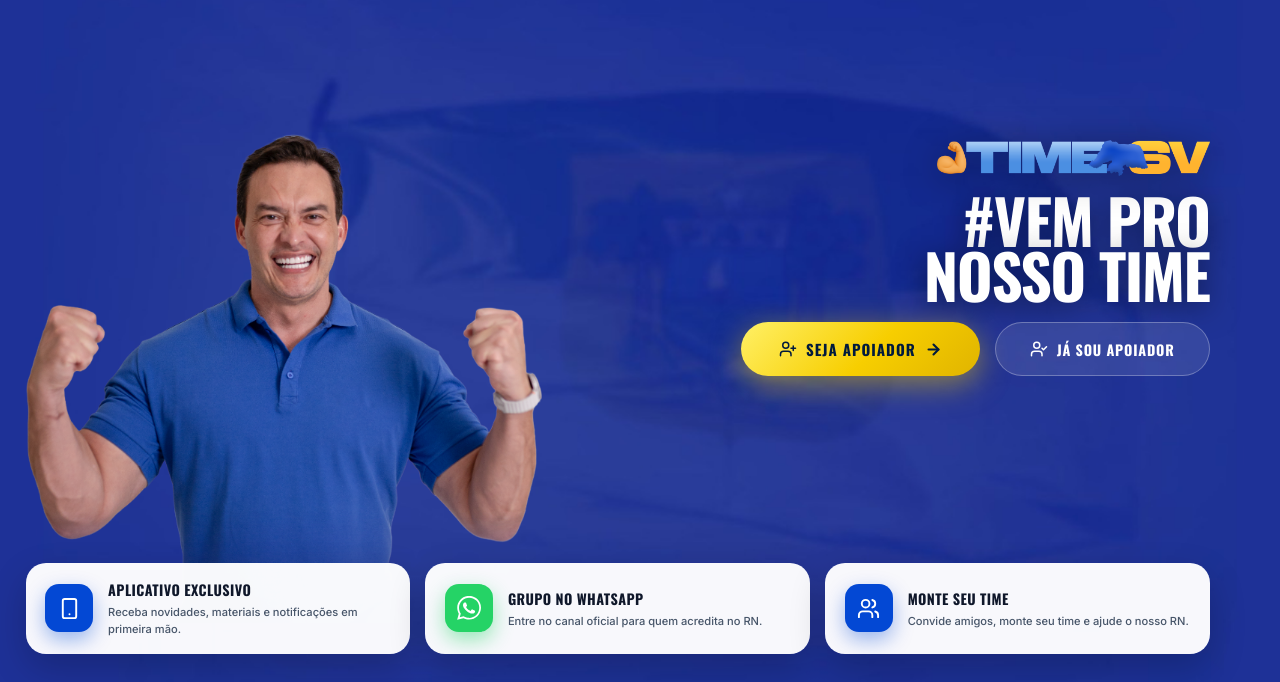
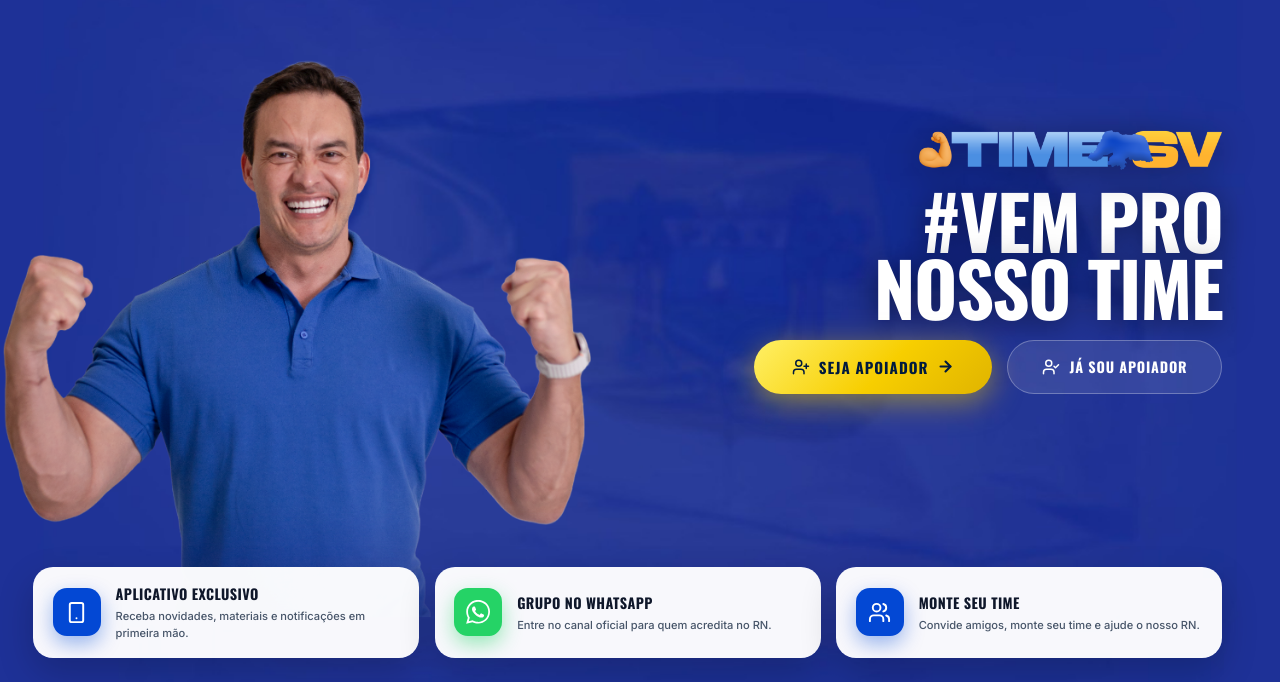
Before and after one commit to ReneBM/Apoiadores, a React (Vite) app in the folder frontend/: page /lp in a window 1280 px wide. Shown: the part 118-800 px from the top of the page. Built offline with nearby package versions, Linux system fonts and the light colour scheme; no server answers; a web font is replaced by a local one.

Commit message:
style: LP - escala e proporcao exatas baseadas na captura do Vercel (foto 86vh, headline 5.8vw, grid 46%)

```diff
--- a/frontend/src/pages/LandingPage.jsx
+++ b/frontend/src/pages/LandingPage.jsx
@@ -247,10 +247,10 @@ export default function LandingPage() {
         width: 'min(1440px, 96vw)',
         margin: '0 auto',
         height: '100vh',
-        minHeight: '620px',
-        maxHeight: '940px',
+        minHeight: '640px',
+        maxHeight: '960px',
         display: 'grid',
-        gridTemplateColumns: 'minmax(300px, 42%) 1fr',
+        gridTemplateColumns: 'minmax(320px, 46%) 1fr',
         boxSizing: 'border-box',
       }}>
 
@@ -261,7 +261,7 @@ export default function LandingPage() {
           alignItems: 'flex-end',
           justifyContent: 'flex-start',
           paddingLeft: '0',
-          marginLeft: '0',
+          marginLeft: '-1.5rem',
           height: '100%',
           overflow: 'visible',
           opacity: 0,
@@ -272,15 +272,15 @@ export default function LandingPage() {
             src="/senador/styveson_v3_nobg.png"
             alt="Senador Styveson Valim"
             style={{
-              height: 'clamp(460px, 76vh, 720px)',
-              maxHeight: 'calc(100vh - 110px)',
+              height: 'clamp(500px, 86vh, 800px)',
+              maxHeight: 'calc(100vh - 95px)',
               maxWidth: '100%',
               width: 'auto',
               objectFit: 'contain',
               display: 'block',
               flexShrink: 0,
-              WebkitMaskImage: 'linear-gradient(to bottom, black 0%, black 72%, transparent 98%)',
-              maskImage: 'linear-gradient(to bottom, black 0%, black 72%, transparent 98%)',
+              WebkitMaskImage: 'linear-gradient(to bottom, black 0%, black 75%, transparent 98%)',
+              maskImage: 'linear-gradient(to bottom, black 0%, black 75%, transparent 98%)',
             }}
           />
         </div>
@@ -292,9 +292,9 @@ export default function LandingPage() {
           justifyContent: 'center',
           alignItems: 'flex-end',
           textAlign: 'right',
-          paddingRight: 'clamp(1.5rem, 3.5vw, 4rem)',
-          paddingLeft: '1.5rem',
-          paddingBottom: 'clamp(3rem, 6vh, 4.8rem)',
+          paddingRight: 'clamp(1rem, 2.5vw, 3rem)',
+          paddingLeft: '1rem',
+          paddingBottom: 'clamp(2.5rem, 5vh, 4rem)',
           opacity: 0,
           animation: 'lpFadeInUp 0.9s ease-out 0.45s forwards',
         }}>
@@ -305,7 +305,7 @@ export default function LandingPage() {
             alt="Logo Time Styveson Valim"
             onError={e => { e.currentTarget.src = '/logo_sv_2025.png'; }}
             style={{
-              height: 'clamp(36px, 4vh, 48px)',
+              height: 'clamp(40px, 4.5vh, 52px)',
               width: 'auto',
               objectFit: 'contain',
               marginBottom: 'clamp(1rem, 2vh, 1.8rem)',
@@ -316,7 +316,7 @@ export default function LandingPage() {
           {/* Headline principal */}
           <h1 style={{
             fontFamily: "'Gilroy', 'Oswald', 'Outfit', sans-serif",
-            fontSize: 'clamp(3.2rem, 4.8vw, 5.5rem)',
+            fontSize: 'clamp(3.6rem, 5.8vw, 6.4rem)',
             fontWeight: 900,
             fontStyle: 'normal',
             lineHeight: 0.9,
@@ -364,9 +364,9 @@ export default function LandingPage() {
         {/* ── Cards — Flutuam na cintura do Senador ────────────── */}
         <div style={{
           position: 'absolute',
-          bottom: 'clamp(1.5rem, 3.5vh, 2.5rem)',
-          left: '0',
-          right: 'clamp(1.5rem, 3.5vw, 4rem)',
+          bottom: 'clamp(1.2rem, 3vh, 2.2rem)',
+          left: '0.5rem',
+          right: 'clamp(1rem, 2.5vw, 3rem)',
           display: 'grid',
           gridTemplateColumns: 'repeat(3, 1fr)',
           gap: 'clamp(0.75rem, 1.2vw, 1.25rem)',
```
